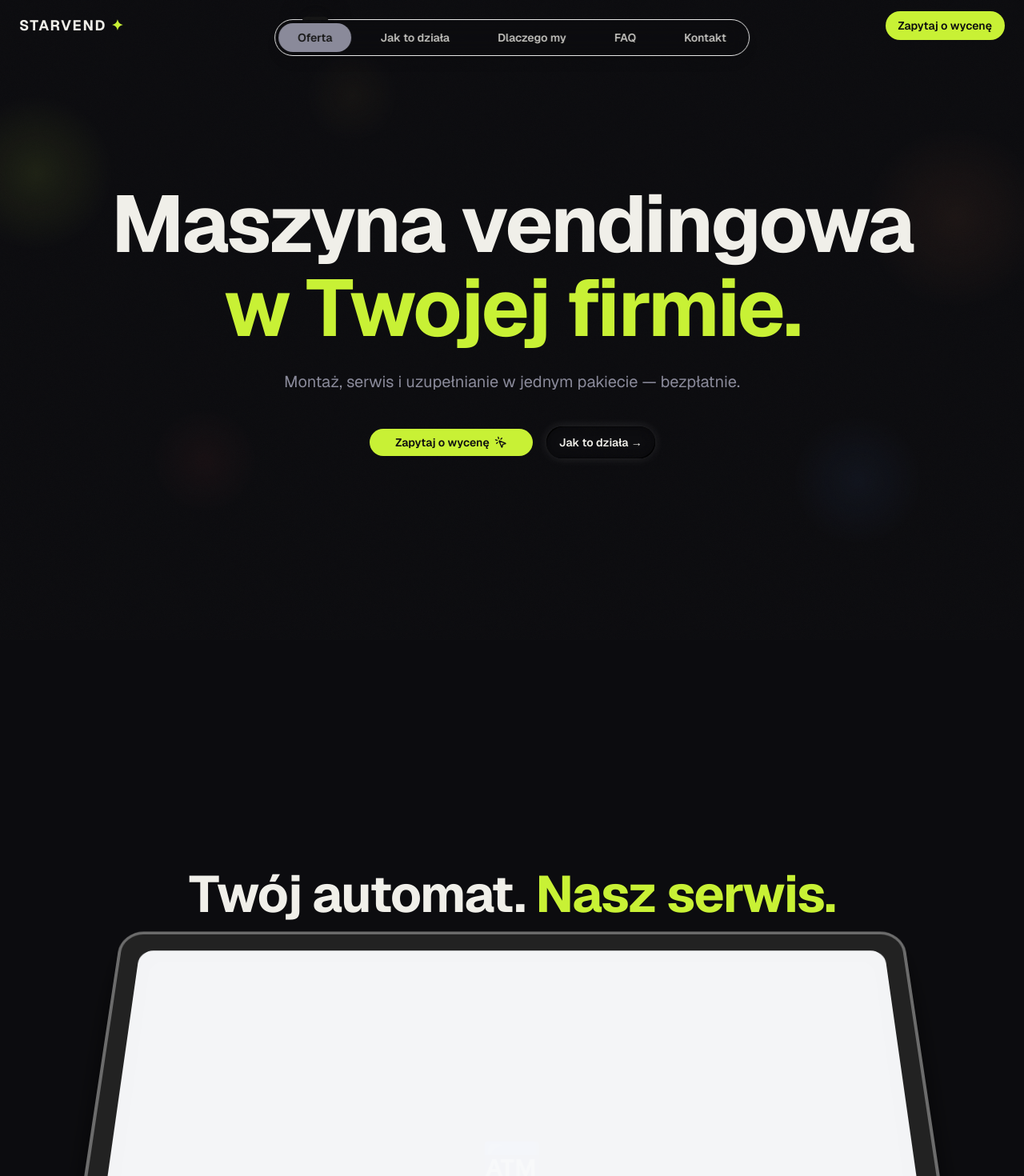
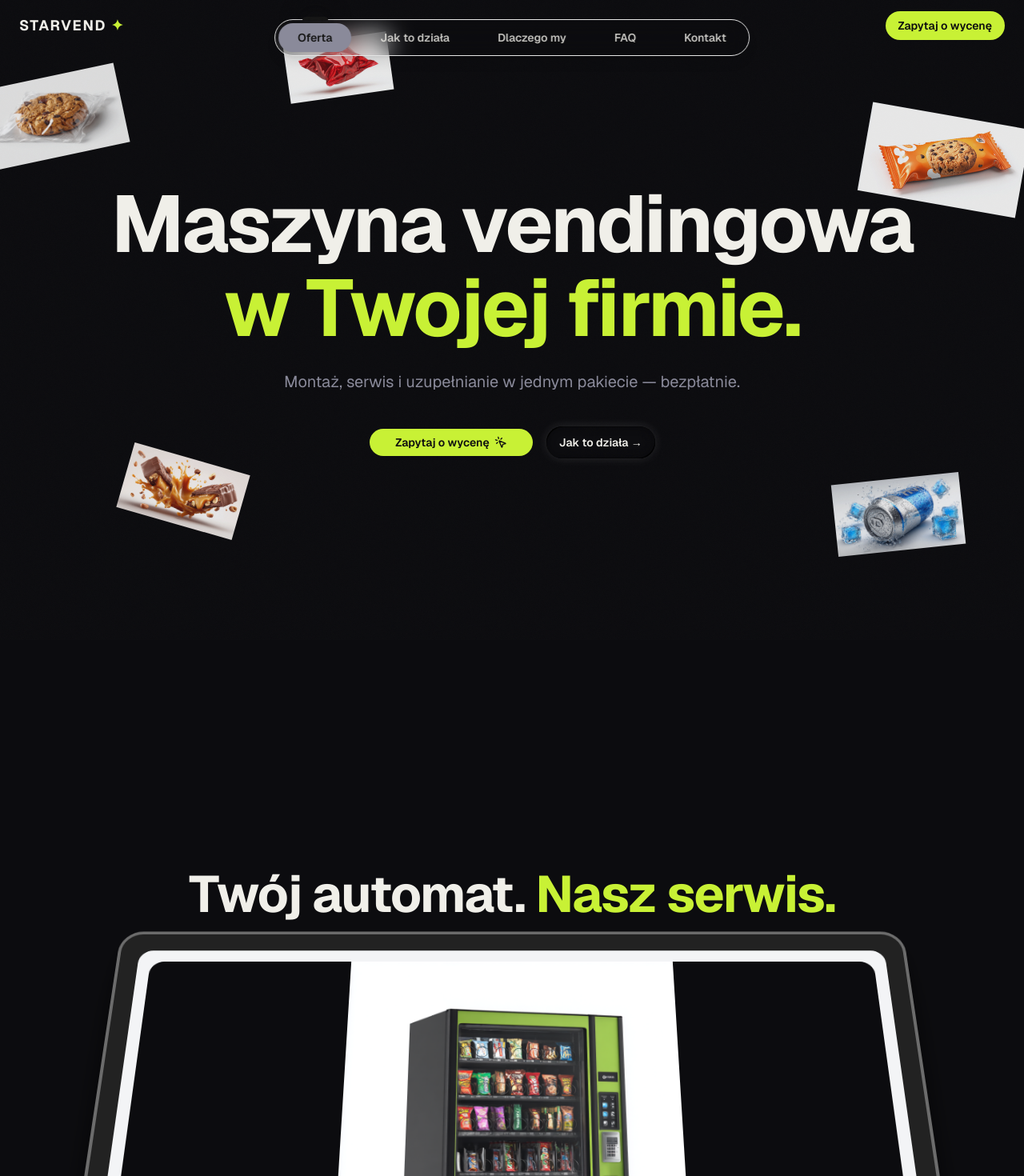
Before and after one commit to dizzeeyy/starvend, a Next.js app: page / in a window 1280 px wide. Shown: the top 1470 px of the page at 80% size. Built offline with nearby package versions, Linux system fonts and the light colour scheme.

Commit message:
feat: add product images — machine reveal + floating snacks with mix-blend-mode: screen

```diff
--- a/components/sections/Hero.tsx
+++ b/components/sections/Hero.tsx
@@ -1,8 +1,42 @@
 'use client'
 
+import Image from 'next/image'
 import { motion } from 'framer-motion'
 import { ParticleButton } from '@/components/ui/particle-button'
 import { LiquidButton } from '@/components/ui/liquid-glass-button'
+
+const snacks = [
+  {
+    src: '/images/gwiezdnygrzesior_A_single_large_soft_baked_oatmeal_raisin_coo_c5532d85-78ac-4f5d-854f-15133c74ca49_1.png',
+    alt: 'Ciastko',
+    style: { top: '12%', left: '-2%', rotate: '-12deg', width: 180 },
+    delay: 0.2,
+  },
+  {
+    src: '/images/gwiezdnygrzesior_A_hyper-realistic_3D_render_of_a_glossy_foil_b438c4d4-7c7c-43bd-810b-c5996739a64a_3.png',
+    alt: 'Przekąska w folii',
+    style: { top: '18%', right: '0%', rotate: '10deg', width: 200 },
+    delay: 0.35,
+  },
+  {
+    src: '/images/gwiezdnygrzesior_A_3D_model_of_a_sleek_soda_can_condensation__46fa6700-7260-4782-92c0-73758d80c57e_2.png',
+    alt: 'Napój w puszce',
+    style: { bottom: '14%', right: '6%', rotate: '-6deg', width: 160 },
+    delay: 0.5,
+  },
+  {
+    src: '/images/gwiezdnygrzesior_A_hyper-realistic_3D_render_of_a_chocolate_c_409cd882-bc67-4f47-afda-83246829e77e_0.png',
+    alt: 'Baton czekoladowy',
+    style: { bottom: '18%', left: '12%', rotate: '16deg', width: 150 },
+    delay: 0.6,
+  },
+  {
+    src: '/images/gwiezdnygrzesior_A_3D_isometric_view_of_a_glossy_foil_potato__700c56ef-8e2c-496f-8245-ca5f647ce9a9_2.png',
+    alt: 'Chipsy',
+    style: { top: '6%', left: '28%', rotate: '-8deg', width: 130 },
+    delay: 0.7,
+  },
+]
 
 export function Hero() {
   const handleScrollTo = (id: string) => {
@@ -14,58 +48,34 @@ export function Hero() {
       className="relative min-h-screen w-full flex items-center justify-center overflow-hidden"
       style={{ backgroundColor: 'var(--color-background)' }}
     >
-      {/* Floating snack image placeholders (mix-blend-mode: screen) */}
-      <div className="absolute inset-0 overflow-hidden pointer-events-none">
-        <motion.div
-          initial={{ opacity: 0, y: -80, rotate: -10 }}
-          animate={{ opacity: 0.5, y: 0, rotate: -10 }}
-          transition={{ duration: 2, delay: 0.2 }}
-          className="absolute left-[-4%] top-[15%] w-48 h-48 rounded-full"
-          style={{
-            background: 'radial-gradient(circle, rgba(200,241,53,0.18) 0%, transparent 70%)',
-            mixBlendMode: 'screen',
-          }}
-        />
-        <motion.div
-          initial={{ opacity: 0, y: -80, rotate: 12 }}
-          animate={{ opacity: 0.45, y: 0, rotate: 12 }}
-          transition={{ duration: 2, delay: 0.4 }}
-          className="absolute right-[-2%] top-[20%] w-56 h-56 rounded-full"
-          style={{
-            background: 'radial-gradient(circle, rgba(200,100,53,0.18) 0%, transparent 70%)',
-            mixBlendMode: 'screen',
-          }}
-        />
-        <motion.div
-          initial={{ opacity: 0, y: -60, rotate: -5 }}
-          animate={{ opacity: 0.4, y: 0, rotate: -5 }}
-          transition={{ duration: 2, delay: 0.5 }}
-          className="absolute right-[10%] bottom-[15%] w-40 h-40 rounded-full"
-          style={{
-            background: 'radial-gradient(circle, rgba(53,100,200,0.18) 0%, transparent 70%)',
-            mixBlendMode: 'screen',
-          }}
-        />
-        <motion.div
-          initial={{ opacity: 0, y: -40, rotate: 20 }}
-          animate={{ opacity: 0.35, y: 0, rotate: 20 }}
-          transition={{ duration: 2, delay: 0.6 }}
-          className="absolute left-[15%] bottom-[20%] w-32 h-32 rounded-full"
-          style={{
-            background: 'radial-gradient(circle, rgba(200,53,53,0.15) 0%, transparent 70%)',
-            mixBlendMode: 'screen',
-          }}
-        />
-        <motion.div
-          initial={{ opacity: 0, y: -60, rotate: -15 }}
-          animate={{ opacity: 0.3, y: 0, rotate: -15 }}
-          transition={{ duration: 2, delay: 0.7 }}
-          className="absolute left-[30%] top-[8%] w-28 h-28 rounded-full"
-          style={{
-            background: 'radial-gradient(circle, rgba(180,140,53,0.15) 0%, transparent 70%)',
-            mixBlendMode: 'screen',
-          }}
-        />
+      {/* Floating snack images (mix-blend-mode: screen — white bg disappears on dark surface) */}
+      <div className="absolute inset-0 overflow-hidden pointer-events-none select-none">
+        {snacks.map((snack) => (
+          <motion.div
+            key={snack.src}
+            initial={{ opacity: 0, y: -60 }}
+            animate={{ opacity: 0.9, y: 0 }}
+            transition={{ duration: 1.6, delay: snack.delay, ease: 'easeOut' }}
+            className="absolute"
+            style={{
+              top: snack.style.top,
+              left: snack.style.left,
+              right: snack.style.right,
+              bottom: snack.style.bottom,
+              rotate: snack.style.rotate,
+              mixBlendMode: 'screen',
+            }}
+          >
+            <Image
+              src={snack.src}
+              alt={snack.alt}
+              width={snack.style.width}
+              height={snack.style.width}
+              className="object-contain"
+              draggable={false}
+            />
+          </motion.div>
+        ))}
       </div>
 
       {/* Content */}
--- a/components/sections/HeroScroll.tsx
+++ b/components/sections/HeroScroll.tsx
@@ -1,6 +1,9 @@
 'use client'
 
+import Image from 'next/image'
 import { ContainerScroll } from '@/components/ui/container-scroll-animation'
+
+const MACHINE_IMAGE = '/images/gwiezdnygrzesior_A_front-facing_professional_3D_render_of_a_m_6ed6da93-df86-424b-af32-af2bce23f7e9_3.png'
 
 export function HeroScroll() {
   return (
@@ -18,20 +21,19 @@ export function HeroScroll() {
           </h2>
         }
       >
-        {/* Placeholder for /images/machine.jpg */}
         <div
-          className="w-full h-full rounded-2xl flex items-center justify-center"
-          style={{
-            backgroundColor: 'var(--color-surface-1)',
-            mixBlendMode: 'screen',
-          }}
+          className="w-full h-full rounded-2xl flex items-center justify-center overflow-hidden"
+          style={{ backgroundColor: 'var(--color-background)' }}
         >
-          <span
-            className="text-6xl select-none"
-            style={{ color: 'var(--color-muted)', opacity: 0.4 }}
-          >
-            🏧
-          </span>
+          <Image
+            src={MACHINE_IMAGE}
+            alt="Automat vendingowy Starvend"
+            width={600}
+            height={900}
+            className="object-contain max-h-full w-auto"
+            style={{ mixBlendMode: 'screen' }}
+            priority
+          />
         </div>
       </ContainerScroll>
     </section>
```
